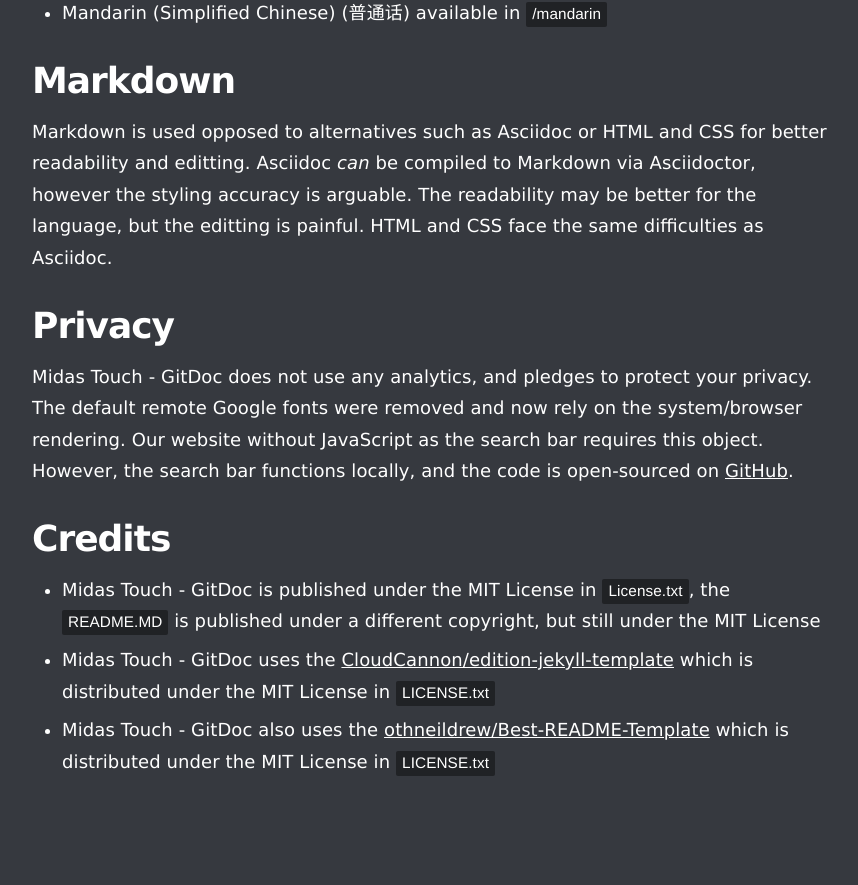
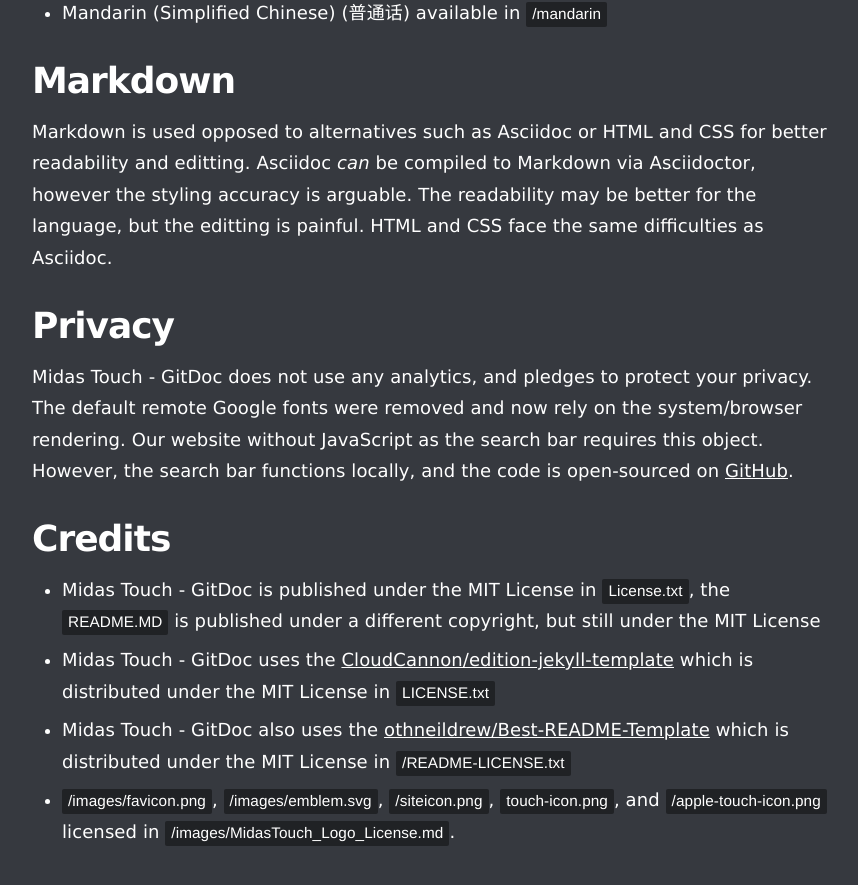
Before and after one commit to MidasTouch-MT/MidasTouch-MT.github.io, a Jekyll site: the page built from index.md, in a window 1280 px wide and 900 px high, scrolled down 1731 px. Shown: the top 885 px of the window, without its empty margins (358-1216 px from the left). Built offline with Jekyll 4.4.1, drawn with Linux system fonts in a browser that asks for light colours; before the commit the page ends 2561 px from its top, so only the background shows below that.

Commit message:
update license

```diff
--- a/index.md
+++ b/index.md
@@ -46,4 +46,5 @@ Midas Touch - GitDoc does not use any analytics, and pledges to protect your pri
 ## Credits
 * Midas Touch - GitDoc is published under the MIT License in `License.txt`, the `README.MD` is published under a different copyright, but still under the MIT License
 * Midas Touch - GitDoc uses the [CloudCannon/edition-jekyll-template](https://github.com/CloudCannon/edition-jekyll-template) which is distributed under the MIT License in  `LICENSE.txt`
-* Midas Touch - GitDoc also uses the [othneildrew/Best-README-Template](https://github.com/othneildrew/Best-README-Template) which is distributed under the MIT License in `LICENSE.txt`
+* Midas Touch - GitDoc also uses the [othneildrew/Best-README-Template](https://github.com/othneildrew/Best-README-Template) which is distributed under the MIT License in `/README-LICENSE.txt`
+* `/images/favicon.png`, `/images/emblem.svg`, `/siteicon.png`, `touch-icon.png`, and `/apple-touch-icon.png` licensed in `/images/MidasTouch_Logo_License.md`.
```
